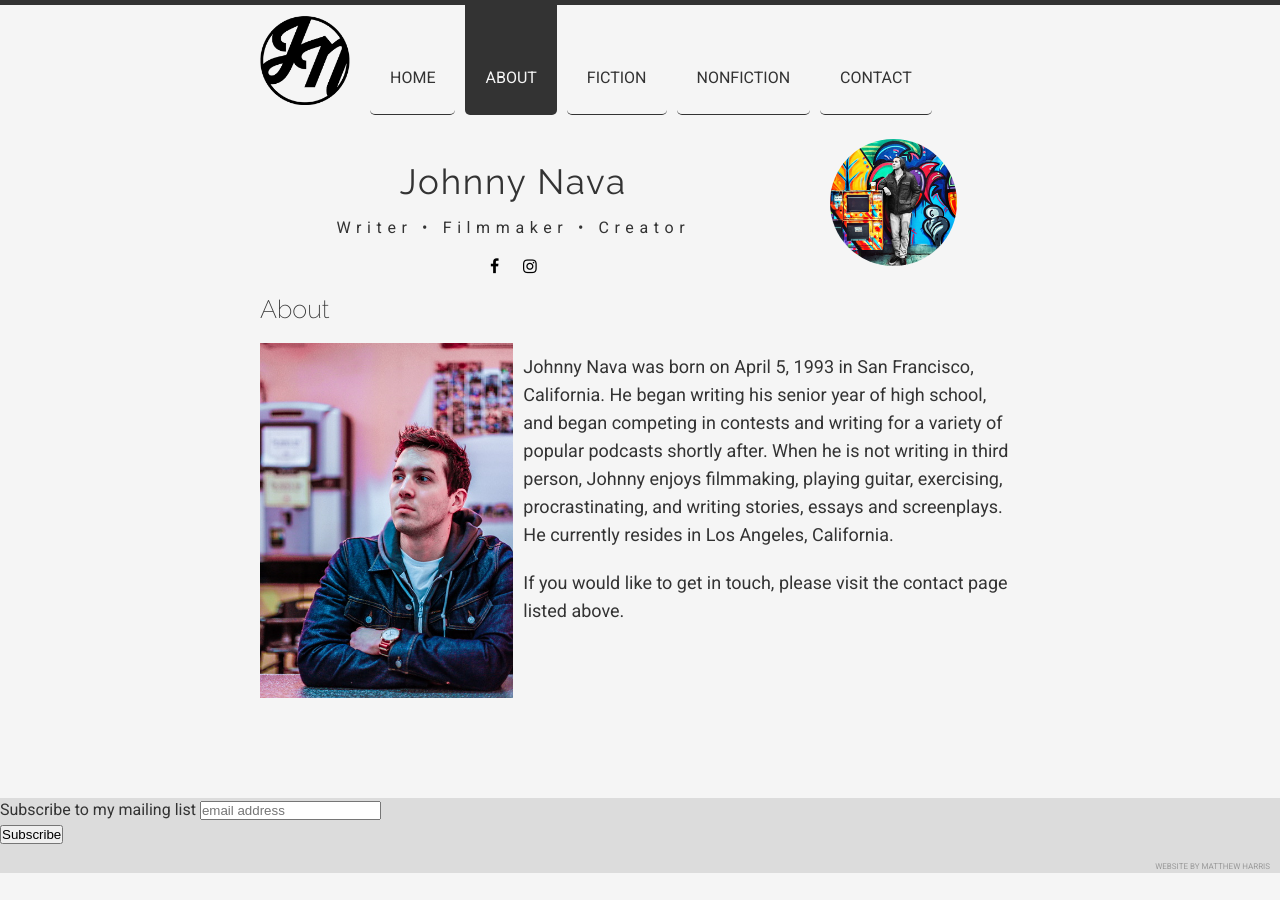
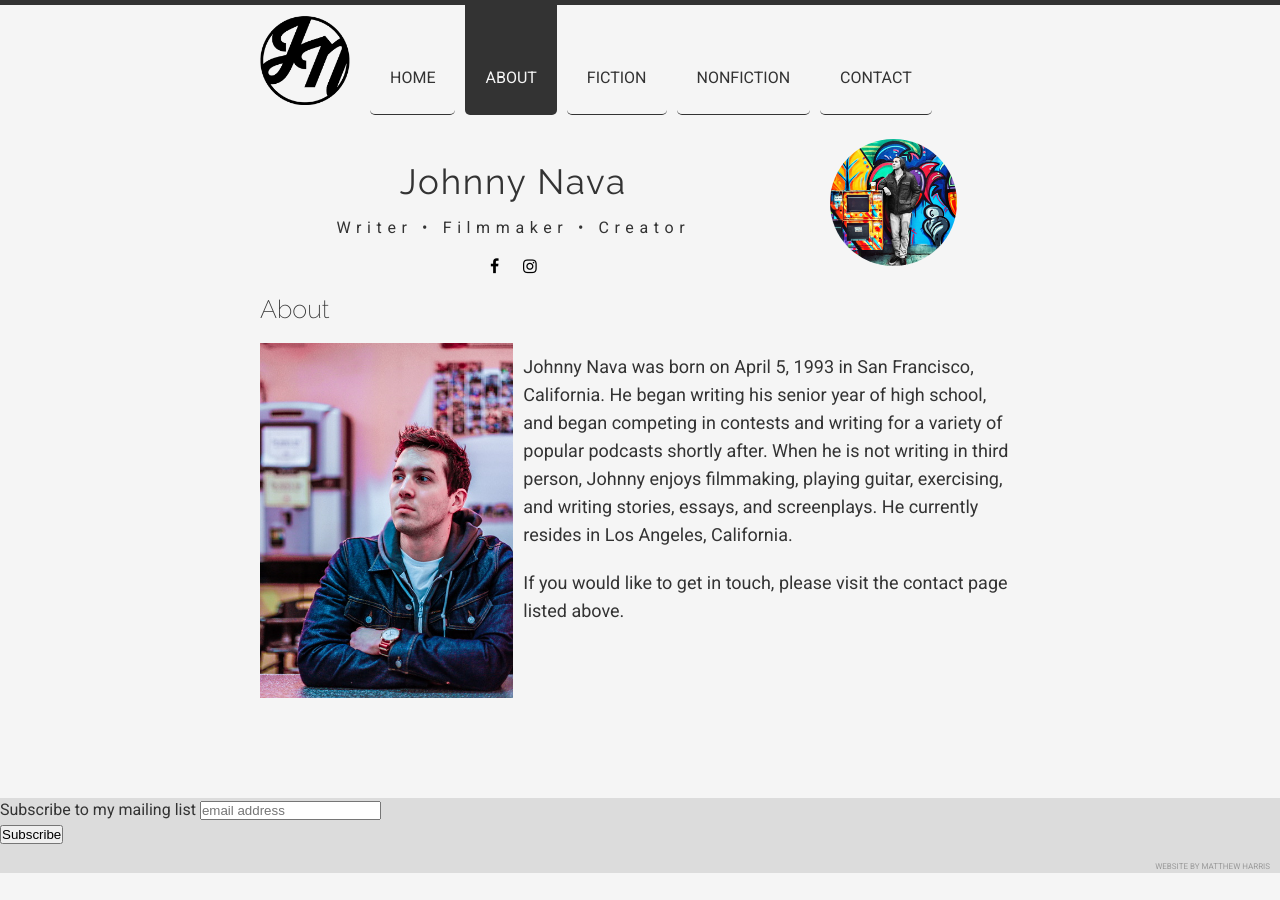
Before and after one commit to heresjohnnynava/heres-johnny-nava, a Jekyll site: the page built from about.html, in a window 1280 px wide. Built offline with Jekyll 4.4.1, drawn with Linux system fonts in a browser that asks for light colours; comment, search, counter and statistics services are not loaded.

Commit message:
Update about.html

```diff
--- a/about.html
+++ b/about.html
@@ -7,6 +7,6 @@ title: About
 <div class='grid-container'>
   <img src="/assets/images/booksleeve.JPG">
   <div class='text'>
-    <p class='left'><p>Johnny Nava was born on April 5, 1993 in San Francisco, California. He began writing his senior year of high school, and began competing in contests and writing for a variety of popular podcasts shortly after. When he is not writing in third person, Johnny enjoys filmmaking, playing guitar, exercising, procrastinating, and writing stories, essays and screenplays. He currently resides in Los Angeles, California.</p>
+    <p class='left'><p>Johnny Nava was born on April 5, 1993 in San Francisco, California. He began writing his senior year of high school, and began competing in contests and writing for a variety of popular podcasts shortly after. When he is not writing in third person, Johnny enjoys filmmaking, playing guitar, exercising, and writing stories, essays, and screenplays. He currently resides in Los Angeles, California.</p>
 
 <p>If you would like to get in touch, please visit the contact page listed above.
```
